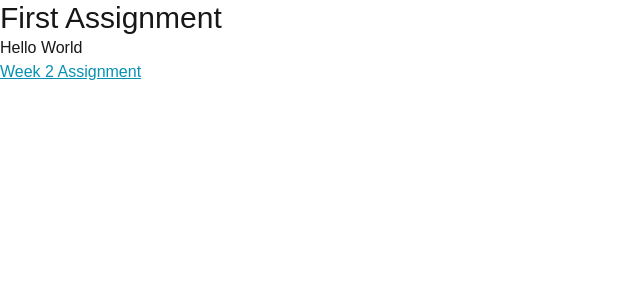
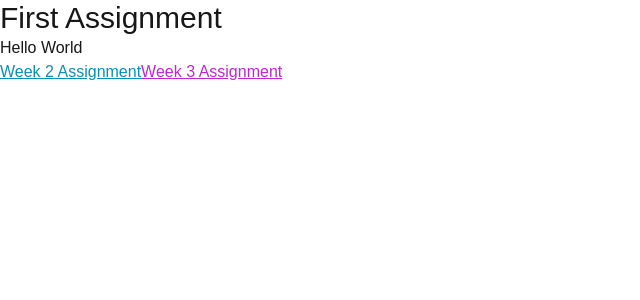
Before and after one commit to Taze-Priizer/cprg306-assignments, a Next.js app: page / in a window 1280 px wide. Shown: the top 300 px of the page, without its empty margins (0-640 px from the left). Built offline with nearby package versions, Linux system fonts and the light colour scheme.

Commit message:
Added week-3 folder with a link and created 3 new files in week-3 folder
item.js, item-list.js, page.js created in week-3 folder and week-3 folder link added to app/page.js

```diff
--- a/app/page.js
+++ b/app/page.js
@@ -9,6 +9,7 @@ export default function Home() {
 
       <ul>
         <Link href="./week-2/" className="underline text-cyan-600 hover:text-cyan-300">Week 2 Assignment</Link>
+        <Link href="./app/week-3/" className="underline text-fuchsia-600 hover:text-fuchsia-300">Week 3 Assignment</Link>
       </ul>
     </main>
   );
```
Also changed, not shown: app/week-3/item-list.js (added), app/week-3/item.js (added), app/week-3/page.js (added).
